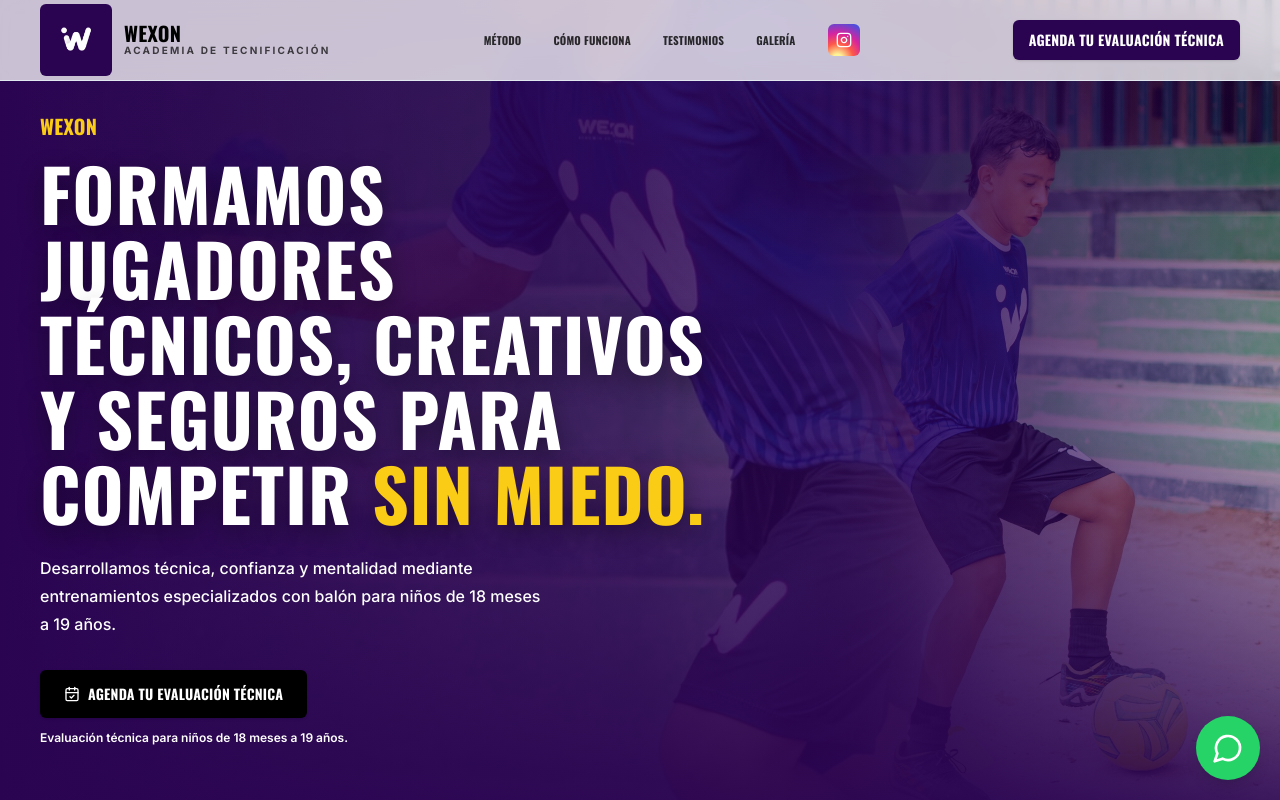
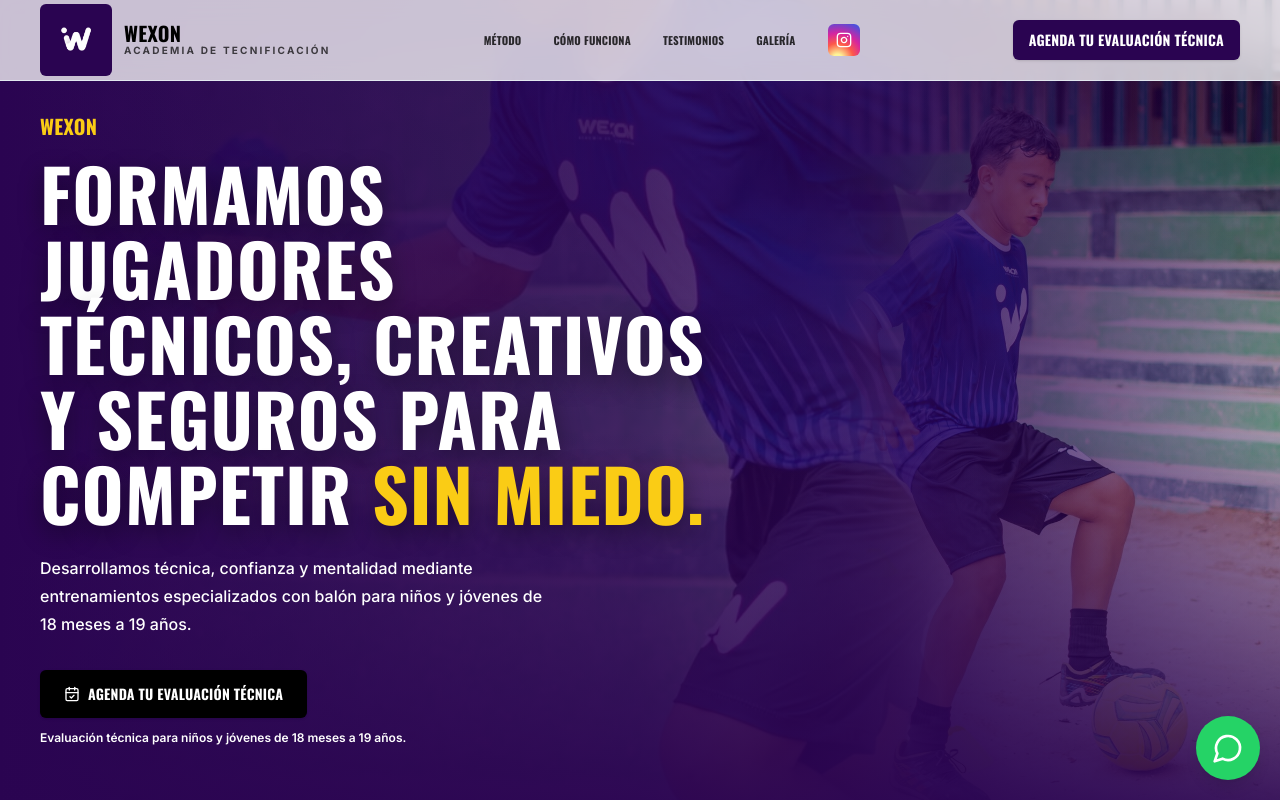
Before and after one commit to castroycespedes/PAGINA-WEB-WESON-FC, a Next.js app in the folder frontend/: page / in a window 1280 px wide. Shown: the top 800 px of the page. Built offline with nearby package versions, Linux system fonts and the light colour scheme.

Commit message:
Include youth in WEXON age range

```diff
--- a/frontend/src/app/page.tsx
+++ b/frontend/src/app/page.tsx
@@ -126,7 +126,7 @@
             </h1>
             <p className="mt-6 max-w-lg text-base font-medium leading-7 text-white">
               Desarrollamos técnica, confianza y mentalidad mediante entrenamientos especializados
-              con balón para niños de 18 meses a 19 años.
+              con balón para niños y jóvenes de 18 meses a 19 años.
             </p>
             <div className="mt-8 flex flex-col gap-3 sm:flex-row">
               <Button asChild size="lg" className="h-12 rounded-md bg-black px-6 font-black uppercase text-white hover:bg-black/85 focus-visible:ring-white">
@@ -137,7 +137,7 @@
               </Button>
             </div>
             <p className="mt-3 text-xs font-semibold text-white">
-              Evaluación técnica para niños de 18 meses a 19 años.
+              Evaluación técnica para niños y jóvenes de 18 meses a 19 años.
             </p>
           </div>
         </div>
```
